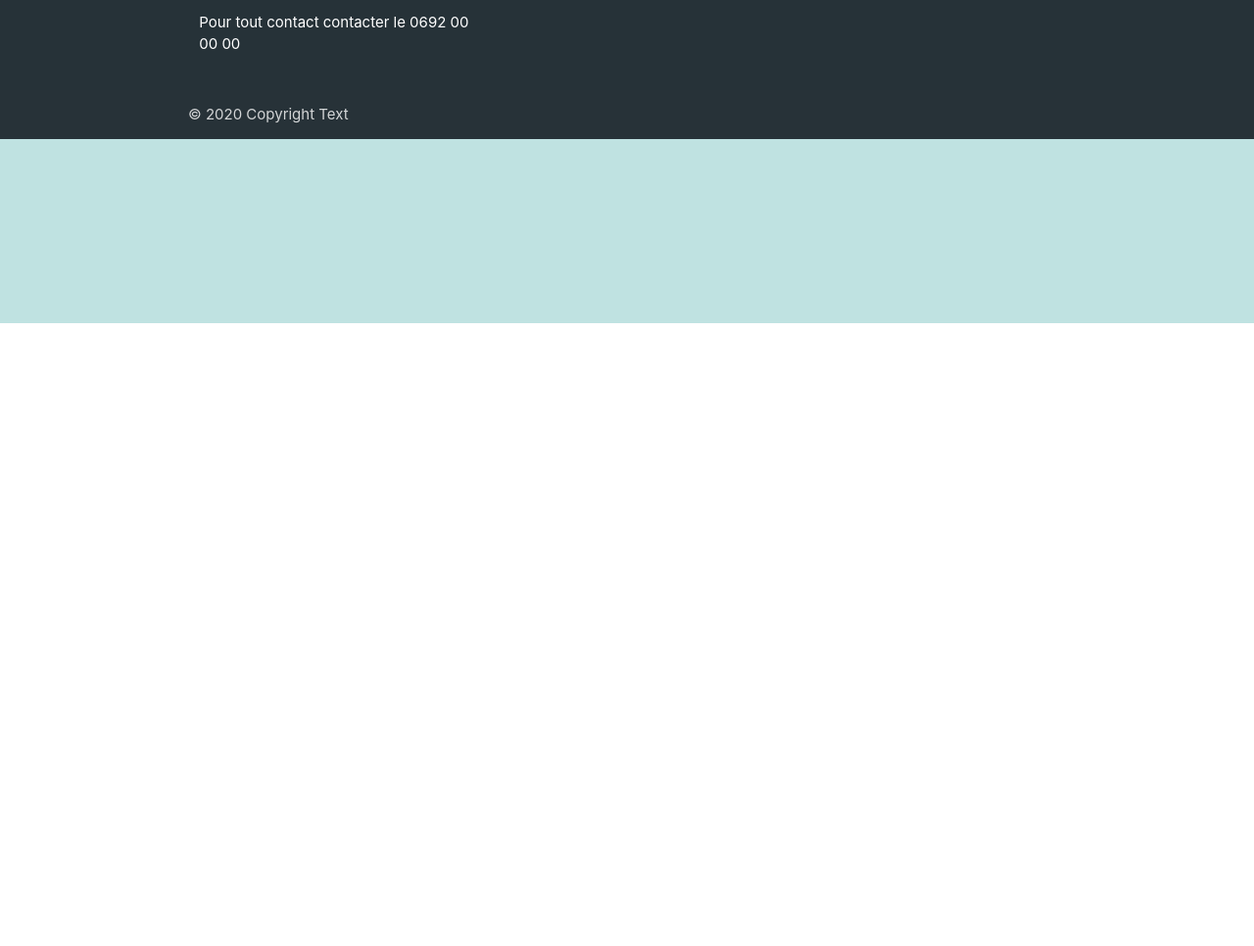
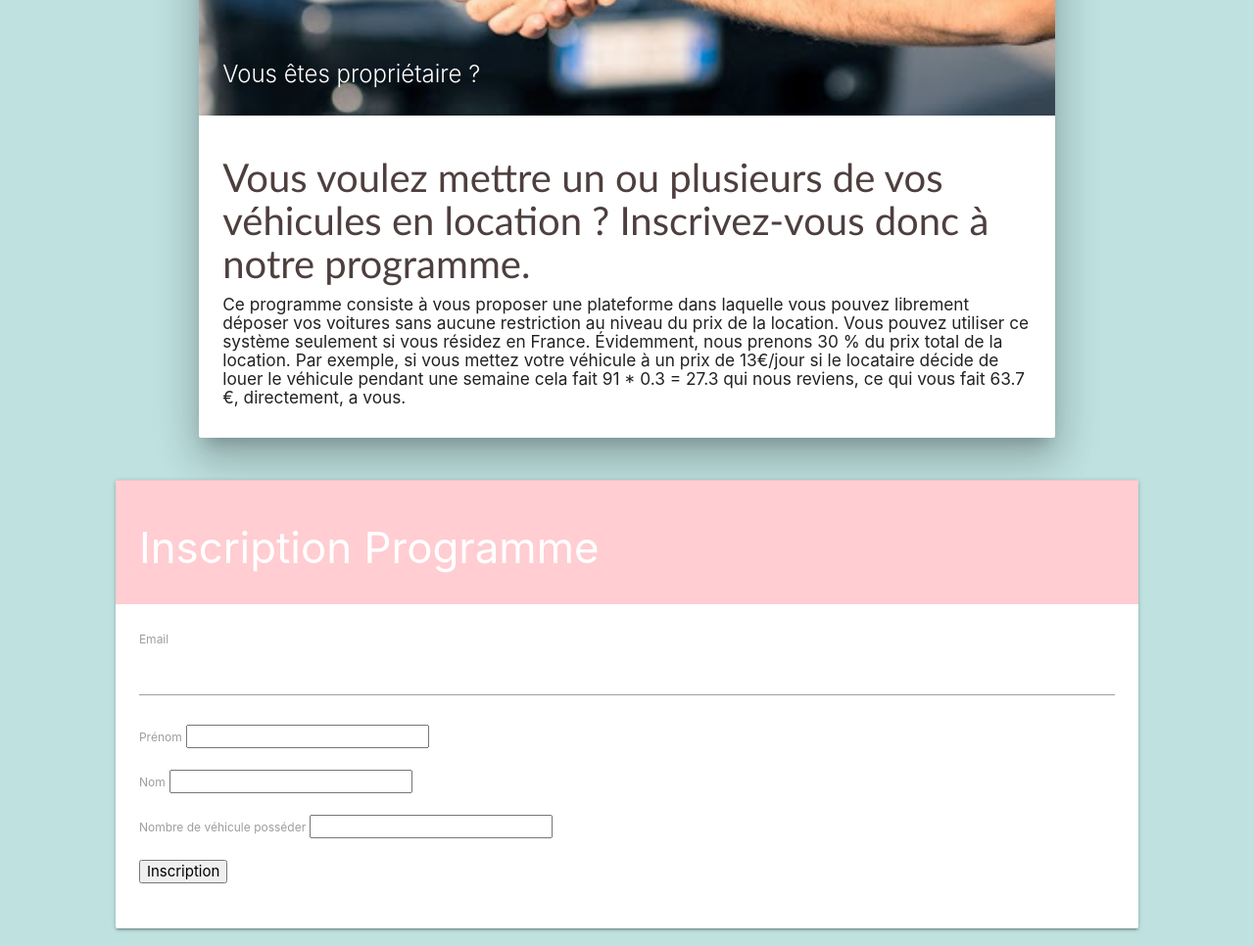
Before and after one commit to NotaSurgele/Locar974, a website: page HTML/prog.html in a window 1280 px wide. Shown: the part 470-1436 px from the top of the page at 98% size. Before the commit the page ends 800 px from the top, so only its background shows below. Drawn offline with nearby package versions, Linux system fonts and the light colour scheme.

Commit message:
Proprio form added

```diff
--- a/HTML/prog.html
+++ b/HTML/prog.html
@@ -41,7 +41,60 @@
         </ul>
       </nav>
     </head>
+
     <body>
+    <div class="container">
+        <div class="row">
+            <div class="col s12 valign">
+            <div class="card z-depth-5">
+                <div class="card-image">
+                <img src="Pic/propri.jpg">
+                <span class="card-title">Vous êtes propriétaire ?</span>
+                </div>
+                <div class="card-stacked">
+                <div class="card-content">
+                <h5>Vous voulez mettre un ou plusieurs de vos véhicules en location ? Inscrivez-vous donc à notre programme.</h5>
+                <h6>Ce programme consiste à vous proposer une plateforme dans laquelle vous pouvez librement déposer vos voitures sans aucune restriction au niveau du prix de la location. Vous pouvez utiliser ce système seulement si vous résidez en France. Évidemment, nous prenons 30 % du prix total de la location. Par exemple, si vous mettez votre véhicule à un prix de 13€/jour si le locataire décide de louer le véhicule pendant une semaine cela fait 91 * 0.3 = 27.3 qui nous reviens, ce qui vous fait 63.7 €, directement, a vous.</h6>
+                </div>
+                </div>
+            </div>
+            </div>
+        </div>
+        </div>
+        <form id="programme" method="POST" action="submit_prog">
+            <div class="row login">
+              <div class="col s10 sl offset-l1">
+                <div class="card">
+                  <div class="card-action red lighten-4 white-text">
+                    <h3>Inscription Programme</h3>
+                  </div>
+                  <div class="card-content">
+                    <div class="form-field">
+                      <label for="email">Email</label>
+                      <input type="email" name="email" id="email">
+                    </div><br>
+                    <div class="form-field">
+                      <label for="name">Prénom</label>
+                      <input type="name" name="name" id="name">
+                    </div><br>
+                    <div class="form-field">
+                        <label for="name">Nom</label>
+                        <input type="name" name="name" id="name">
+                      </div><br>
+                      <div class="form-field">
+                        <label for="name">Nombre de véhicule posséder</label>
+                        <input type="name" name="name" id="name">
+                      </div><br>
+                    <div class="form-field">
+                      <label for="submit"></label>
+                      <input type="submit" name="submit" id="submit" method="GET" value="Inscription">
+                    </div><br>
+                  </div>
+                </div>
+              </div>
+            </div>
+            <p style="color: red;" method="GET" id="error" value="error"></p>
+            </form>
       <ul class="pagination center">
         <li class="disabled"><a href="#!"><i class="material-icons">chevron_left</i></a></li>
         <li class="waves-effect"><a href="home">Acceuil</a></li>
```
Also changed, not shown: JavaScript/serverapp.js (+10 -1 lines), HTML/Pic/propri.jpg (added), 2 other files.
